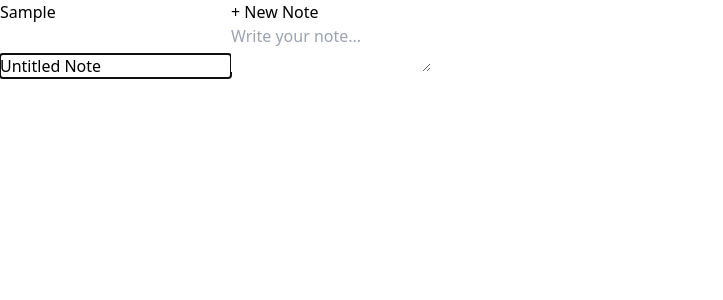
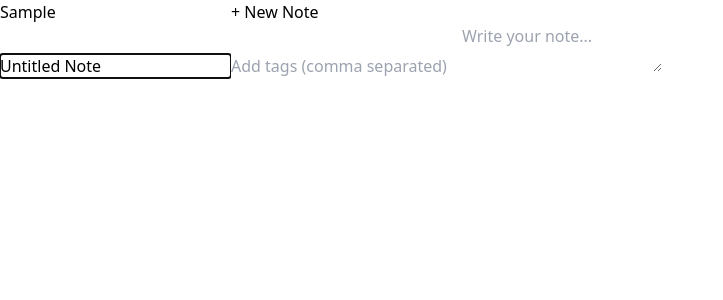
Before and after one commit to Vaisakhhhhh/My-Notes, a React (Vite) app: page / in a window 1280 px wide. Both pictures are taken after typing "Sample" into the empty fields and a click on the button "+ New Note". Shown: the top 300 px of the page, without its empty margins (0-723 px from the left). Built offline with nearby package versions, Linux system fonts and the light colour scheme.

Commit message:
Refactor structure and add tags feature

```diff
--- a/src/App.tsx
+++ b/src/App.tsx
@@ -1,21 +1,15 @@
-import { useEffect, useState } from "react";
+import { useState } from "react";
 import type { Note } from "./types/note";
-import NotesList from "./components/NotesList";
-import NoteEditor from "./components/NoteEditor";
+import NotesList from "./components/notes/NotesList";
+import NoteEditor from "./components/notes/NoteEditor";
+import { useNotes } from "./hooks/useNotes";
 
 function App() {
-  const [notes, setNotes] = useState<Note[]>(() => {
-    const savedNotes = localStorage.getItem('notes');
-    return savedNotes ? JSON.parse(savedNotes) : [];
-  });
   const [activeNoteId, setActiveNoteId] = useState<string | null>(null);
   const [search, setSearch] = useState("");
+  const { notes, setNotes } = useNotes();
 
   const activeNote = notes.find(n => n.id === activeNoteId) || null;
-
-  useEffect(() => {
-    localStorage.setItem('notes', JSON.stringify(notes));
-  }, [notes]);
 
   const searchTerm = search.toLowerCase();
 
@@ -29,6 +23,7 @@ function App() {
       id: crypto.randomUUID(),
       title: "Untitled Note",
       content: "",
+      tags: [],
       updatedAt: Date.now(),
     };
 
--- a/src/components/NoteEditor.tsx
+++ b/src/components/notes/NoteEditor.tsx
@@ -1,5 +1,5 @@
 import { useEffect, useRef } from "react";
-import type { Note } from "../types/note";
+import type { Note } from "../../types/note";
 
 type Props = {
     note: Note | null;
@@ -57,6 +57,20 @@ function NoteEditor({ note, onUpdateNote }: Props) {
                 placeholder="Title"
             />
 
+            <input
+                type="text"
+                placeholder="Add tags (comma separated)"
+                value={note.tags.join(", ")}
+                onChange={(e) =>
+                    onUpdateNote({
+                        ...note,
+                        tags: e.target.value.split(",").map(t => t.trim()),
+                        updatedAt: Date.now(),
+                    })
+                }
+                className="p-2 bg-gray-800 text-white rounded"
+            />
+
             <textarea
                 ref={textareaRef}
                 value={note.content}
--- a/src/components/NotesList.tsx
+++ b/src/components/notes/NotesList.tsx
@@ -1,4 +1,4 @@
-import type { Note } from "../types/note";
+import type { Note } from "../../types/note";
 
 type Props = {
     notes: Note[];
@@ -20,7 +20,7 @@ function NotesList({
     onDeleteNote,
 }: Props) {
     return (
-        <div className="w-1/3 h-screen border-r border-gray-700 p-4">
+        <div className="w-1/3 max-w-sm h-screen border-r border-gray-700 p-4 overflow-hidden">
             <input
                 type="text"
                 placeholder="Search notes..."
@@ -46,9 +46,23 @@ function NotesList({
                             }`}
                         onClick={() => onSelectNote(note.id)}
                     >
-                        <div>
-                            <h3 className="font-semibold">{note.title}</h3>
-                            <p className="text-sm truncate">{note.content || "No content"}</p>
+                        <div className="flex-1 min-w-0">
+                            <h3 className="font-semibold truncate">{note.title}</h3>
+
+                            <p className="text-sm truncate">
+                                {note.content || "No content"}
+                            </p>
+
+                            <div className="flex flex-wrap gap-1 mt-1">
+                                {note.tags.slice(0, 3).map(tag => (
+                                    <span
+                                        key={tag}
+                                        className="text-xs bg-gray-700 px-2 py-1 rounded"
+                                    >
+                                        {tag}
+                                    </span>
+                                ))}
+                            </div>
                         </div>
 
                         <button
--- /dev/null
+++ b/src/hooks/useNotes.ts
@@ -0,0 +1,16 @@
+import { useState, useEffect } from "react";
+import type { Note } from "../types/note";
+
+
+export function useNotes() {
+    const [notes, setNotes] = useState<Note[]>(() => {
+        const savedNotes = localStorage.getItem('notes');
+        return savedNotes ? JSON.parse(savedNotes) : [];
+    });
+
+    useEffect(() => {
+        localStorage.setItem('notes', JSON.stringify(notes));
+    }, [notes]);
+
+    return { notes, setNotes };
+}
--- a/src/types/note.ts
+++ b/src/types/note.ts
@@ -3,5 +3,6 @@ export type Note = {
     id: string;
     title: string;
     content: string;
+    tags: string[];
     updatedAt: number;
 }
```
